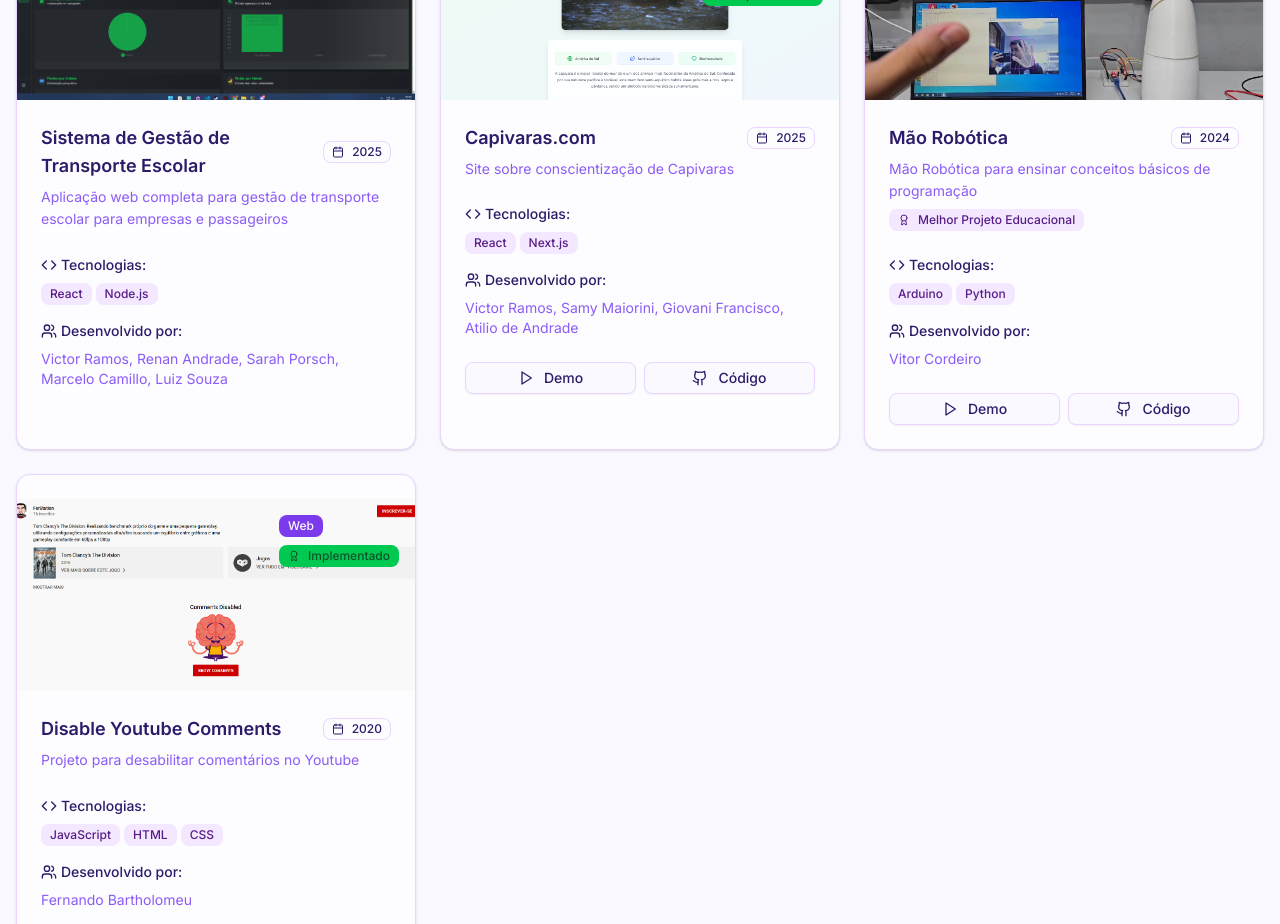
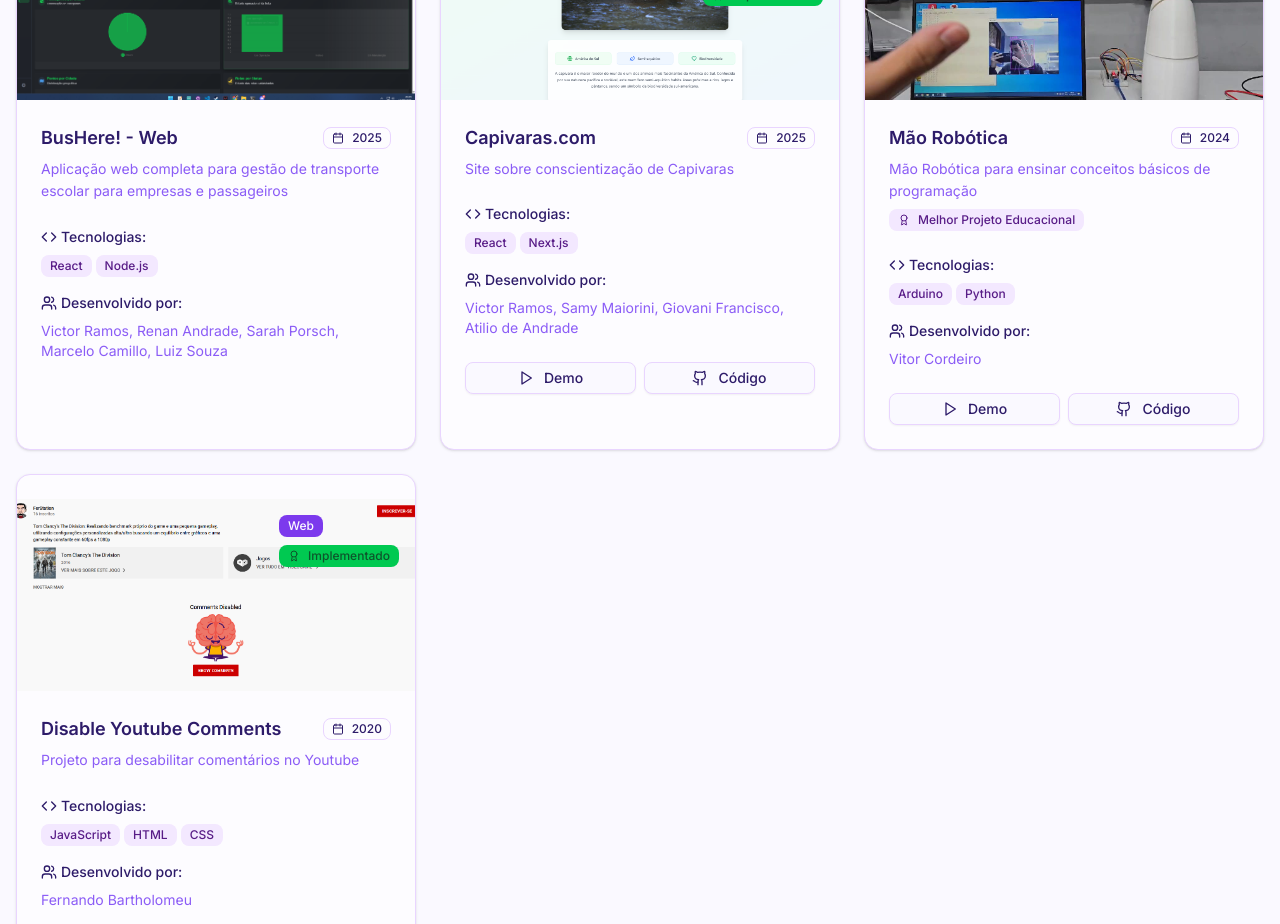
Before and after one commit to victimnn/ds.etec, a Next.js app: page /projetos in a window 1280 px wide. Shown: the part 1540-2464 px from the top of the page. Built offline with nearby package versions, Linux system fonts and the light colour scheme.

Commit message:
Update page.tsx

```diff
--- a/app/projetos/page.tsx
+++ b/app/projetos/page.tsx
@@ -14,7 +14,7 @@ export default function ProjetosPage() {
 
   const projetos = [
     {
-      titulo: "Sistema de Gestão de Transporte Escolar",
+      titulo: "BusHere! - Web",
       descricao: "Aplicação web completa para gestão de transporte escolar para empresas e passageiros",
       tecnologias: ["React", "Node.js"],
       imagem: "/projetos/bushere.png",
```
